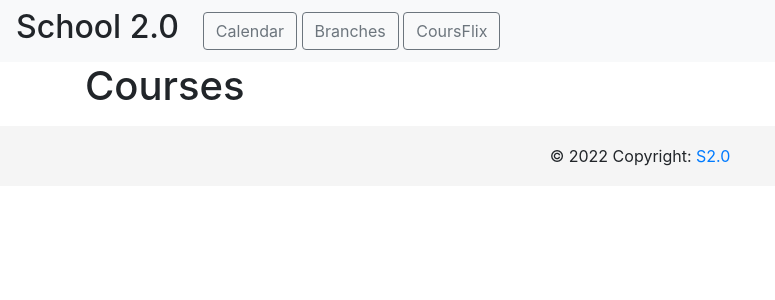
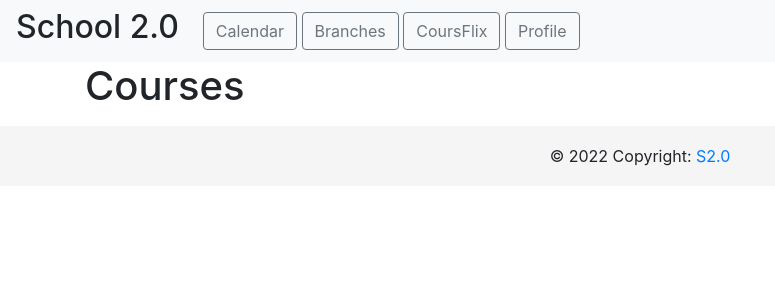
Before and after one commit to Alyovano/odoo-hackathon, a Flask app: page /courses in a window 1280 px wide. Shown: the top 300 px of the page, without its empty margins (0-775 px from the left). Run offline with Flask 2, Linux system fonts and the light colour scheme; some libraries are stand-ins or nearby versions.

Commit message:
Cursuflix + layout + app.py for more shit

```diff
--- a/app.py
+++ b/app.py
@@ -27,16 +27,22 @@ def get_cursusflix():
     print(data)
     return render_template('cursusflix.html', content=data)
 
-
 @api.route('/courses', methods=['GET'])
 def get_courses():
-    # Chercher en db les events
     return render_template('courses.html')
 
 @api.route('/profile', methods=['GET'])
 def get_profile():
-    # Chercher en db les events
-    return render_template('profile.html')
+	# data = []
+	# cursor = db.cursor()
+	# cursor.execute('SELECT * FROM person')
+	# rows = cursor.fetchall()
+	# Peut etre pas obligatoire
+	# for row in rows:
+	# 	data.append(row)
+	# print(data)
+	return render_template('profile.html')
+
 
 # =================================================================
 # ------------------- --- ENDPOINTS EVENT --- ---------------------
--- a/templates/cursusflix.html
+++ b/templates/cursusflix.html
@@ -23,7 +23,7 @@
     </div>
     <div class="row">
     {%for item in content %}
-    <div class="col-6">
+    <div class="col-xs-12 col-6">
       <iframe width="420" height="315"
       src="{{item.vid_link}}">
       </iframe>
--- a/templates/layout.html
+++ b/templates/layout.html
@@ -44,6 +44,11 @@ footer{
                         CoursFlix
                     </button>
                 </a>
+                <a href="/profile">
+                    <button class="btn btn btn-outline-secondary" type="button">
+                        Profile
+                    </button>
+                </a>
             </span>
         </form>
     </nav>
```
